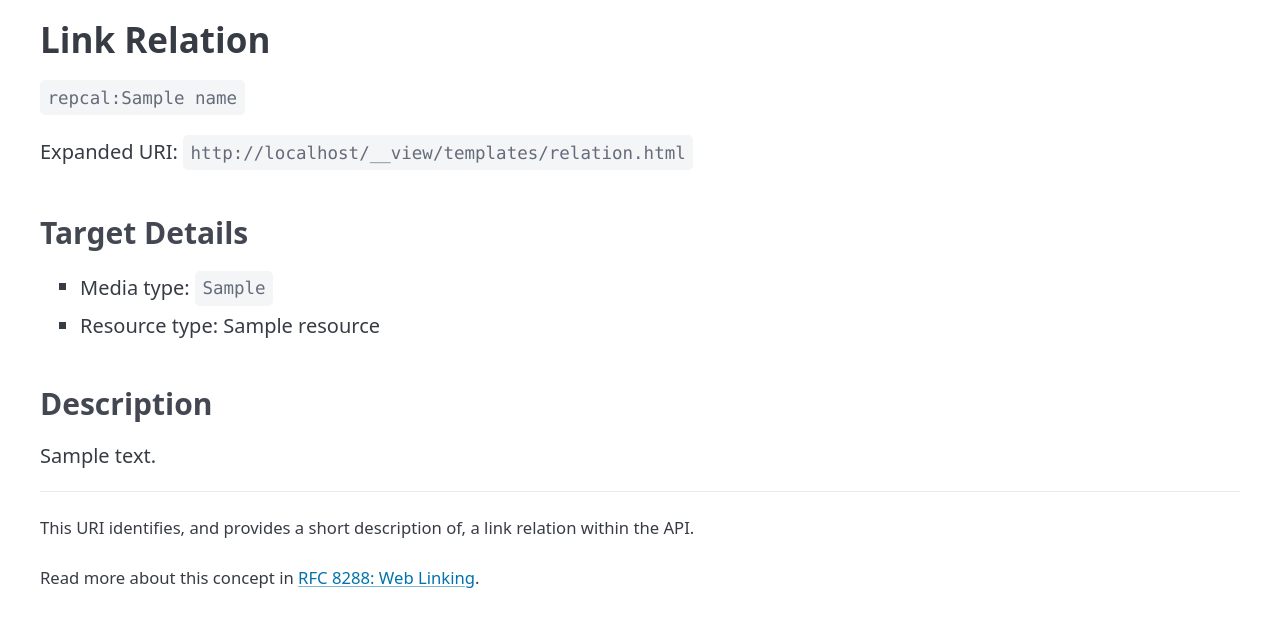
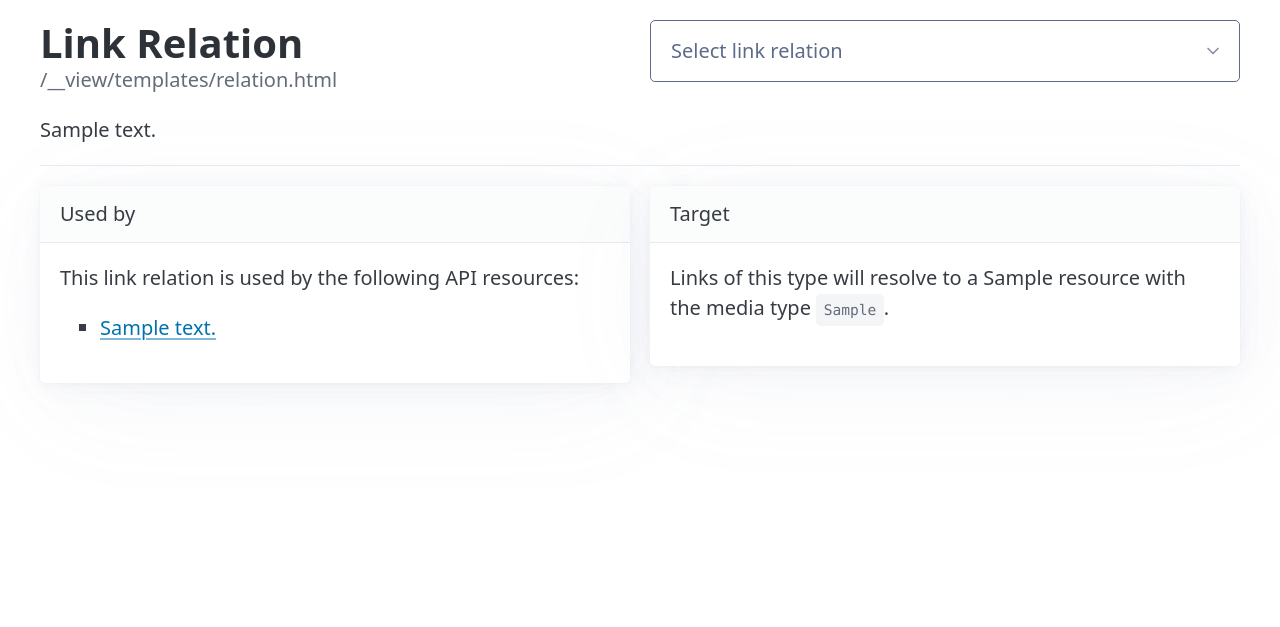
Before and after one commit to dekadans/repcal-web, a Flask app: template templates/relation.html in a window 1280 px wide. Shown: the part 110-737 px from the top of the page. Run offline with Flask 3, Linux system fonts and the light colour scheme; the template is opened without the code that fills it: most values are stand-ins (such as "Sample title", 1, 10 or a date in 2020); parts of the project's set-up code (start-up, migrations or seed data) failed here and were passed over; some libraries are stand-ins or nearby versions.

Commit message:
New link relation pages and other docs updates

```diff
--- a/responses/ApiIndexResponse.py
+++ b/responses/ApiIndexResponse.py
@@ -15,7 +15,7 @@ class ApiIndexResponse(HALResponse):
         self.add_link(Link(
             rel='repcal:now',
             endpoint='now_template',
-            title='Get the current date and time in the French republican systems',
+            title='Get the current date and time in the French republican systems, optionally with UTC offset in minutes.',
             templated=True
         ))
         self.add_link(Link(
--- a/schemas/moment.py
+++ b/schemas/moment.py
@@ -11,10 +11,14 @@ def schema():
             "iso": {
                 "type": "string",
                 "format": "date-time",
-                "description": "ISO 8601 representation of the Moment."
+                "description": "ISO 8601 representation of the point in time."
             },
             "_embedded": {
                 "type": "object",
+                "required": [
+                    "repcal:date",
+                    "repcal:time"
+                ],
                 "description": "Embedded date and time resources."
             }
         },
--- a/templates/about.html
+++ b/templates/about.html
@@ -3,7 +3,7 @@
 {% block content %}
 
 <section class="details">
-    <h2>About</h2>
+    <h1>About</h1>
     <p>
         In 1793, after the French Revolution, the French Republic adopted a new calendar and decimal time as part of its
         efforts to de-Christianize and rationalize the country’s timekeeping.
--- a/templates/relation.html
+++ b/templates/relation.html
@@ -1,38 +1,73 @@
 {% extends "layout.html" %}
 
 {% block content %}
-<section id="relation">
-    <h2>Link Relation</h2>
-    <p class="relation-id">
-        <code class="hl">repcal:{{ name }}</code>
-    </p>
-    <p>
-        Expanded URI: <code class="hl">{{ request.url }}</code>
-    </p>
 
-    <h3>Target Details</h3>
-    <ul>
-        <li>Media type: <code>{{ info.media_type }}</code></li>
-        {% if info.has_schema %}
-        <li>Resource type: <code><a href="/meta/schema/{{ info.resource }}">{{ info.resource.capitalize() }}</a></code></li>
-        {% else %}
-        <li>Resource type: {{ info.resource }}</li>
-        {% endif %}
-    </ul>
+<div class="grid">
+    <div>
+        <hgroup>
+            <h1>Link Relation</h1>
+            <p>
+                {{ request.path }}
+            </p>
+        </hgroup>
+    </div>
+    <div>
+        <aside>
+                <details class="dropdown">
+                    <summary role="button" class="outline secondary">
+                        Select link relation
+                    </summary>
+                    <ul>
+                        <li><a href="/meta/relation/now">/meta/relation/now</a></li>
+                        <li><a href="/meta/relation/date">/meta/relation/date</a></li>
+                        <li><a href="/meta/relation/time">/meta/relation/time</a></li>
+                        <li><a href="/meta/relation/observance">/meta/relation/observance</a></li>
+                        <li><a href="/meta/relation/transform">/meta/relation/transform</a></li>
+                        <li><a href="/meta/relation/wiki">/meta/relation/wiki</a></li>
+                    </ul>
+                </details>
+        </aside>
+    </div>
+</div>
 
-    <h3>Description</h3>
-    <p>
-        {{info.text.replace('\n', '<br>')|safe}}
-    </p>
+<p>
+    {{info.text.replace('\n', '<br>')|safe}}
+</p>
+<hr>
+<div class="grid">
+    <div>
+        <article>
+            <header>Used by</header>
+            <p>
+                This link relation is used by the following API resources:
+            </p>
+            <ul>
+                {% for context in info.used_by %}
+                <li>
+                    <a href="{{ url_for('meta.schema_' + context.lower()) }}">
+                        {{ context }}
+                    </a>
+                </li>
+                {% endfor %}
+            </ul>
+        </article>
+    </div>
+    <div>
+        <article>
+            <header>Target</header>
+            <p>
+                Links of this type will resolve to a
 
-    <hr>
-    <div class="footnote">
-        <p>
-            <small>This URI identifies, and provides a short description of, a link relation within the API.</small>
-        </p>
-        <p>
-            <small>Read more about this concept in <a href="https://www.rfc-editor.org/rfc/rfc8288.html">RFC 8288: Web Linking</a>.</small>
-        </p>
+                {% if info.has_schema %}
+                <a href="/meta/schema/{{ info.resource }}">{{ info.resource.capitalize() }}</a> API resource
+                {% else %}
+                {{ info.resource }}
+                {% endif %}
+
+                with the media type <small><code>{{ info.media_type }}</code></small>.
+            </p>
+        </article>
     </div>
-</section>
+</div>
+
 {% endblock %}
```
Also changed, not shown: responses/relations.py (+20 -10 lines), schemas/api.md (+4 -44 lines).
